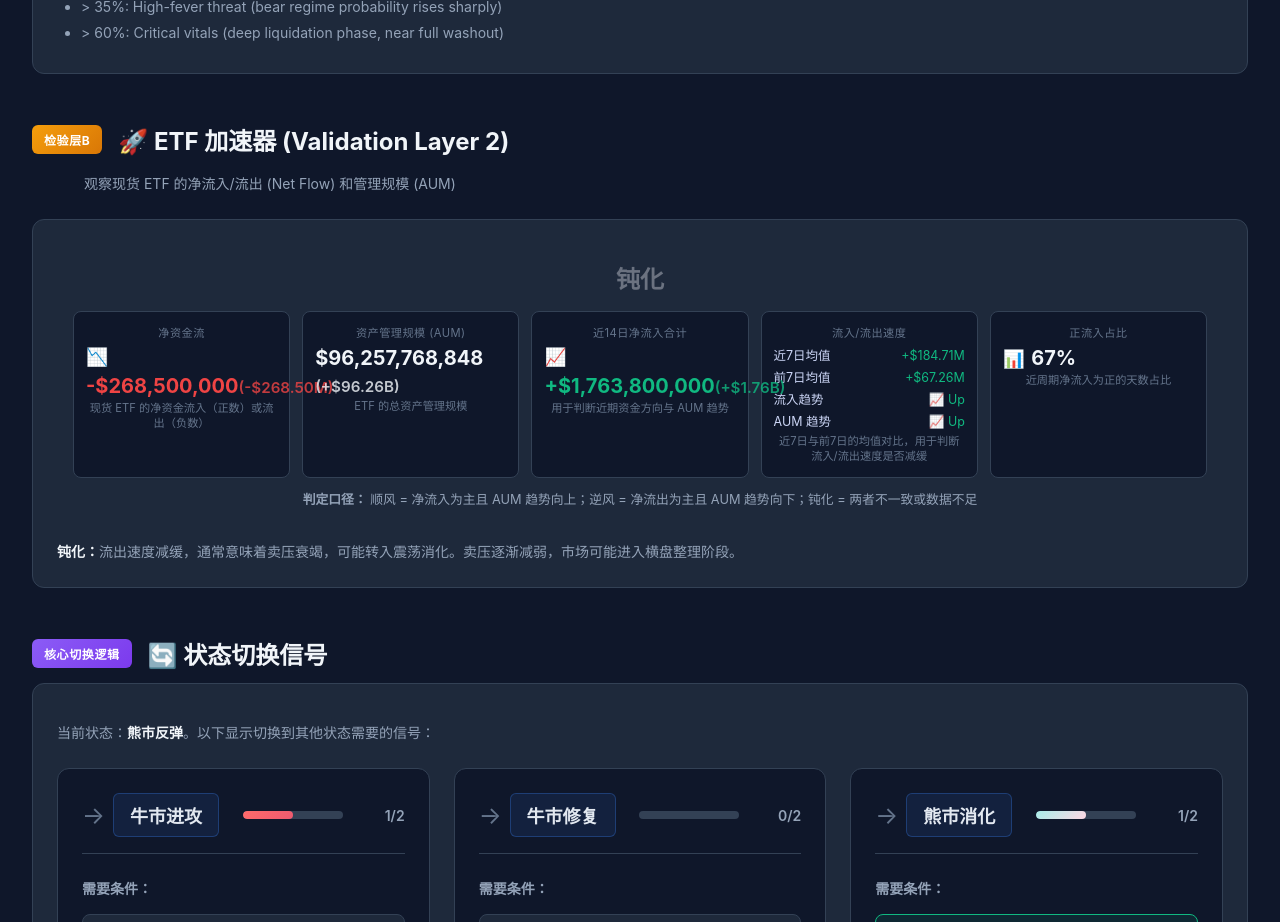
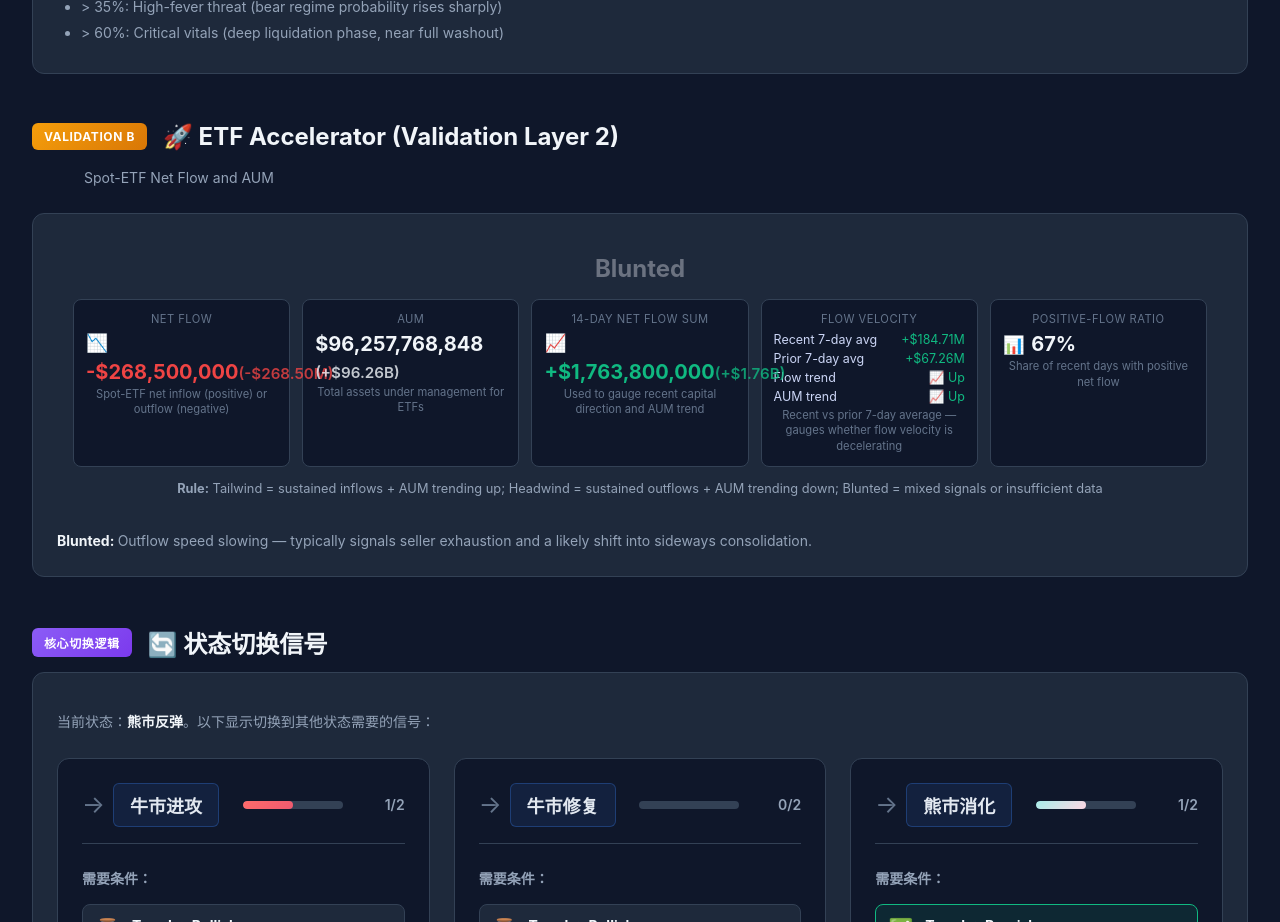
Before and after one commit to CrytoPlanet/bullbear-dashboard, a Vue app in the folder frontend/: page / in a window 1280 px wide. Shown: the part 3220-4142 px from the top of the page. Built offline with nearby package versions, Linux system fonts and the light colour scheme; no server answers.

Commit message:
feat(i18n): migrate ETF accelerator section

```diff
--- a/frontend/src/App.vue
+++ b/frontend/src/App.vue
@@ -1160,17 +1160,17 @@ onMounted(() => {
         <!-- 检验层B：ETF加速器 -->
         <div v-if="stateData && stateData.ok && stateData.validation" class="validation-section fade-in">
           <div class="section-header">
-            <span class="section-badge validation-layer">检验层B</span>
-            <h2>🚀 ETF 加速器 (Validation Layer 2)</h2>
+            <span class="section-badge validation-layer">{{ $t('section.etfAccelerator.badge') }}</span>
+            <h2>{{ $t('section.etfAccelerator.title') }}</h2>
           </div>
-          <p class="section-description">观察现货 ETF 的净流入/流出 (Net Flow) 和管理规模 (AUM)</p>
+          <p class="section-description">{{ $t('section.etfAccelerator.description') }}</p>
 
           <div class="validation-card">
             <div class="etf-status" :style="{ color: getETFAcceleratorColor(stateData.validation.etf_accelerator) }">
-              <div class="etf-label">{{ stateData.validation.etf_accelerator || '未知' }}</div>
+              <div class="etf-label">{{ ETF_ACCEL_KEYS[stateData.validation.etf_accelerator] ? $t(`etfAccelerator.${ETF_ACCEL_KEYS[stateData.validation.etf_accelerator]}`) : (stateData.validation.etf_accelerator || $t('etfAccelerator.unknown')) }}</div>
               <div class="etf-metrics">
                 <div v-if="stateData.validation.etf_net_flow !== null && stateData.validation.etf_net_flow !== undefined" class="etf-metric-item">
-                  <div class="etf-metric-label">净资金流</div>
+                  <div class="etf-metric-label">{{ $t('etfAccelerator.netFlowLabel') }}</div>
                   <div class="etf-metric-value">
                     <span class="etf-icon">{{ stateData.validation.etf_net_flow > 0 ? '📈' : '📉' }}</span>
                     <span :class="stateData.validation.etf_net_flow > 0 ? 'positive' : 'negative'">
@@ -1178,26 +1178,26 @@ onMounted(() => {
                       <span class="etf-compact-value">({{ formatETFValue(stateData.validation.etf_net_flow) }})</span>
                     </span>
                   </div>
-                  <div class="etf-metric-desc">现货 ETF 的净资金流入（正数）或流出（负数）</div>
+                  <div class="etf-metric-desc">{{ $t('etfAccelerator.netFlowDesc') }}</div>
                 </div>
                 <div v-else class="etf-metric-item">
-                  <div class="etf-metric-label">净资金流</div>
-                  <div class="etf-metric-value unavailable">数据暂未可用</div>
+                  <div class="etf-metric-label">{{ $t('etfAccelerator.netFlowLabel') }}</div>
+                  <div class="etf-metric-value unavailable">{{ $t('etfAccelerator.unavailable') }}</div>
                 </div>
                 <div v-if="stateData.validation.etf_aum !== null && stateData.validation.etf_aum !== undefined" class="etf-metric-item">
-                  <div class="etf-metric-label">资产管理规模 (AUM)</div>
+                  <div class="etf-metric-label">{{ $t('etfAccelerator.aumLabel') }}</div>
                   <div class="etf-metric-value">
                     <span class="etf-full-value">${{ stateData.validation.etf_aum.toLocaleString('en-US', { maximumFractionDigits: 0 }) }}</span>
                     <span class="etf-compact-value">({{ formatETFValue(stateData.validation.etf_aum) }})</span>
                   </div>
-                  <div class="etf-metric-desc">ETF 的总资产管理规模</div>
+                  <div class="etf-metric-desc">{{ $t('etfAccelerator.aumDesc') }}</div>
                 </div>
                 <div v-else class="etf-metric-item">
-                  <div class="etf-metric-label">资产管理规模 (AUM)</div>
-                  <div class="etf-metric-value unavailable">数据暂未可用</div>
+                  <div class="etf-metric-label">{{ $t('etfAccelerator.aumLabel') }}</div>
+                  <div class="etf-metric-value unavailable">{{ $t('etfAccelerator.unavailable') }}</div>
                 </div>
                 <div v-if="stateData.validation.etf_flow_14d_sum !== null && stateData.validation.etf_flow_14d_sum !== undefined" class="etf-metric-item">
-                  <div class="etf-metric-label">近14日净流入合计</div>
+                  <div class="etf-metric-label">{{ $t('etfAccelerator.flow14dLabel') }}</div>
                   <div class="etf-metric-value">
                     <span class="etf-icon">{{ stateData.validation.etf_flow_14d_sum > 0 ? '📈' : stateData.validation.etf_flow_14d_sum < 0 ? '📉' : '➖' }}</span>
                     <span :class="stateData.validation.etf_flow_14d_sum > 0 ? 'positive' : stateData.validation.etf_flow_14d_sum < 0 ? 'negative' : ''">
@@ -1205,70 +1205,70 @@ onMounted(() => {
                       <span class="etf-compact-value">({{ formatETFValue(stateData.validation.etf_flow_14d_sum) }})</span>
                     </span>
                   </div>
-                  <div class="etf-metric-desc">用于判断近期资金方向与 AUM 趋势</div>
+                  <div class="etf-metric-desc">{{ $t('etfAccelerator.flow14dDesc') }}</div>
                 </div>
                 <div v-else class="etf-metric-item">
-                  <div class="etf-metric-label">近14日净流入合计</div>
-                  <div class="etf-metric-value unavailable">数据暂未可用</div>
+                  <div class="etf-metric-label">{{ $t('etfAccelerator.flow14dLabel') }}</div>
+                  <div class="etf-metric-value unavailable">{{ $t('etfAccelerator.unavailable') }}</div>
                 </div>
                 <div class="etf-metric-item">
-                  <div class="etf-metric-label">流入/流出速度</div>
+                  <div class="etf-metric-label">{{ $t('etfAccelerator.flowSpeedLabel') }}</div>
                   <div class="etf-metric-subrow">
-                    <span>近7日均值</span>
+                    <span>{{ $t('etfAccelerator.avgRecent') }}</span>
                     <span v-if="stateData.validation.etf_flow_recent_avg !== null && stateData.validation.etf_flow_recent_avg !== undefined" :class="stateData.validation.etf_flow_recent_avg > 0 ? 'positive' : stateData.validation.etf_flow_recent_avg < 0 ? 'negative' : ''">
                       {{ formatETFValue(stateData.validation.etf_flow_recent_avg) }}
                     </span>
                     <span v-else class="unavailable">—</span>
                   </div>
                   <div class="etf-metric-subrow">
-                    <span>前7日均值</span>
+                    <span>{{ $t('etfAccelerator.avgPrev') }}</span>
                     <span v-if="stateData.validation.etf_flow_prev_avg !== null && stateData.validation.etf_flow_prev_avg !== undefined" :class="stateData.validation.etf_flow_prev_avg > 0 ? 'positive' : stateData.validation.etf_flow_prev_avg < 0 ? 'negative' : ''">
                       {{ formatETFValue(stateData.validation.etf_flow_prev_avg) }}
                     </span>
                     <span v-else class="unavailable">—</span>
                   </div>
                   <div class="etf-metric-subrow">
-                    <span>流入趋势</span>
+                    <span>{{ $t('etfAccelerator.flowTrendLabel') }}</span>
                     <span :class="getTrendBadge(stateData.validation.etf_flow_trend).className">
                       {{ getTrendBadge(stateData.validation.etf_flow_trend).icon }} {{ getTrendBadge(stateData.validation.etf_flow_trend).text }}
                     </span>
                   </div>
                   <div class="etf-metric-subrow">
-                    <span>AUM 趋势</span>
+                    <span>{{ $t('etfAccelerator.aumTrendLabel') }}</span>
                     <span :class="getTrendBadge(stateData.validation.etf_aum_trend).className">
                       {{ getTrendBadge(stateData.validation.etf_aum_trend).icon }} {{ getTrendBadge(stateData.validation.etf_aum_trend).text }}
                     </span>
                   </div>
                   <div class="etf-metric-desc">
-                    近7日与前7日的均值对比，用于判断流入/流出速度是否减缓
+                    {{ $t('etfAccelerator.flowSpeedDesc') }}
                   </div>
                 </div>
                 <div class="etf-metric-item">
-                  <div class="etf-metric-label">正流入占比</div>
+                  <div class="etf-metric-label">{{ $t('etfAccelerator.posRatioLabel') }}</div>
                   <div class="etf-metric-value">
                     <span class="etf-icon">📊</span>
                     <span>{{ formatRatioPercent(stateData.validation.etf_flow_pos_ratio, 0) }}</span>
                   </div>
-                  <div class="etf-metric-desc">近周期净流入为正的天数占比</div>
+                  <div class="etf-metric-desc">{{ $t('etfAccelerator.posRatioDesc') }}</div>
                 </div>
               </div>
               <div class="etf-rule-note">
-                <strong>判定口径：</strong>
-                顺风 = 净流入为主且 AUM 趋势向上；逆风 = 净流出为主且 AUM 趋势向下；钝化 = 两者不一致或数据不足
+                <strong>{{ $t('section.etfAccelerator.ruleNote') }}</strong>
+                {{ $t('section.etfAccelerator.ruleNoteBody') }}
               </div>
             </div>
             <div class="etf-info">
               <p v-if="stateData.validation.etf_accelerator === '顺风'" class="etf-info-text">
-                <strong>顺风（加速）：</strong>持续净流入，加速上涨趋势。ETF 资金持续净流入，为市场提供增量资金支持，推动价格上涨。
+                <strong>{{ $t('etfAccelerator.info.tailwindStrong') }}</strong>{{ $t('etfAccelerator.info.tailwindBody') }}
               </p>
               <p v-else-if="stateData.validation.etf_accelerator === '逆风'" class="etf-info-text">
-                <strong>逆风（抑制）：</strong>持续净流出，放大下跌压力。ETF 资金持续净流出，增加市场卖压，可能加速价格下跌。
+                <strong>{{ $t('etfAccelerator.info.headwindStrong') }}</strong>{{ $t('etfAccelerator.info.headwindBody') }}
               </p>
               <p v-else-if="stateData.validation.etf_accelerator === '钝化'" class="etf-info-text">
-                <strong>钝化：</strong>流出速度减缓，通常意味着卖压衰竭，可能转入震荡消化。卖压逐渐减弱，市场可能进入横盘整理阶段。
+                <strong>{{ $t('etfAccelerator.info.bluntedStrong') }}</strong>{{ $t('etfAccelerator.info.bluntedBody') }}
               </p>
               <p v-else class="etf-info-text">
-                <strong>未知：</strong>无法获取 ETF 数据，请检查网络连接或数据源。系统无法判断 ETF 资金流向对市场的影响。
+                <strong>{{ $t('etfAccelerator.info.unknownStrong') }}</strong>{{ $t('etfAccelerator.info.unknownBody') }}
               </p>
             </div>
           </div>
```
